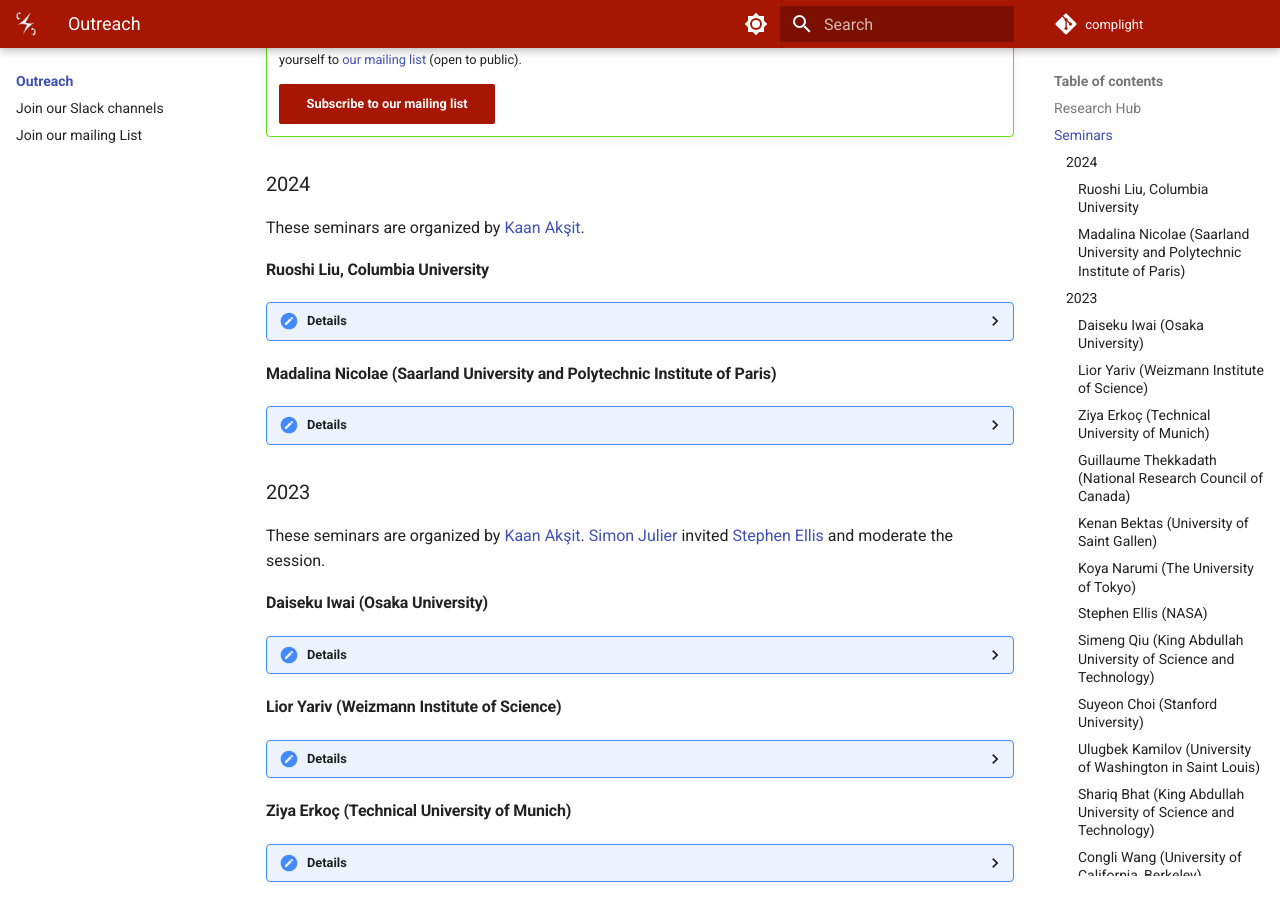
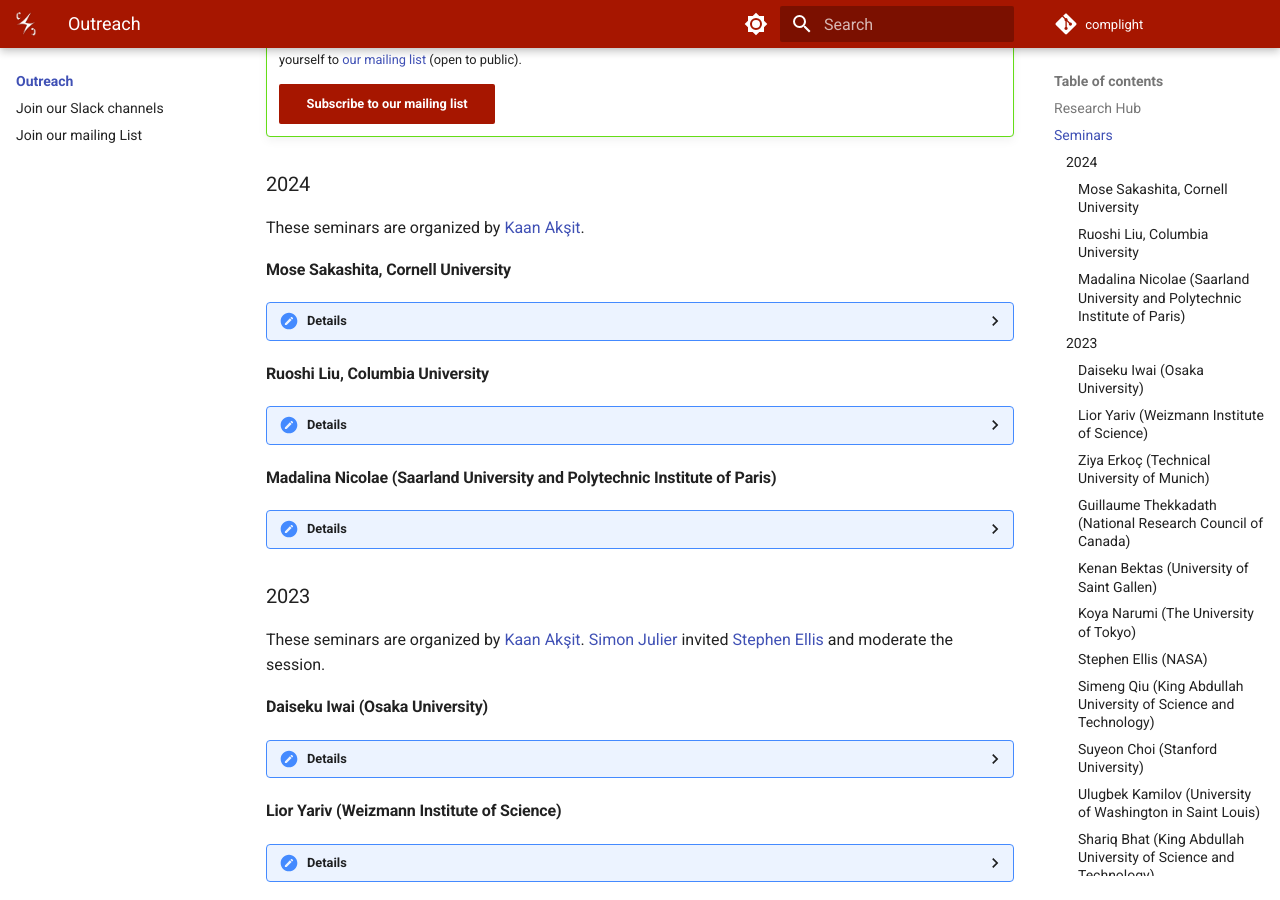
Before and after one commit to complight/complight.github.io, an MkDocs documentation site: the page built from docs/outreach/index.md, in a window 1280 px wide and 900 px high, scrolled down 1017 px. Built offline with MkDocs 1.6.1 and Material for MkDocs 9.7.7, drawn with Linux system fonts in a browser that asks for light colours.

Commit message:
Updating the seminars page.

```diff
--- a/docs/outreach/index.md
+++ b/docs/outreach/index.md
@@ -34,6 +34,19 @@ Overall, seminars are a blend of internal and external presenters.
 
 ### 2024
 These seminars are organized by [Kaan Akşit](https://kaanaksit.com).
+
+
+#### Mose Sakashita, Cornell University
+??? Details
+    **Date:**
+    21st February 2024
+
+    **Presenter:** [Mose Sakashita](http://mosesakashita.me/), PhD student at Cornell University
+
+    **Title:** Enhancing Remote Design Collaboration through Motion-Controlled Telepresence Robots
+
+    **Watch:** [Recording (Password protected)](https://liveuclac-my.sharepoint.com/:v:/g/personal/ucackak_ucl_ac_uk/EfzJy7oAZEdCmCIm0yPsY_kB-2qMh5Mcy4ooIqQrK1xcTA?e=EyPbfr)
+
 
 #### Ruoshi Liu, Columbia University
 ??? Details
```
